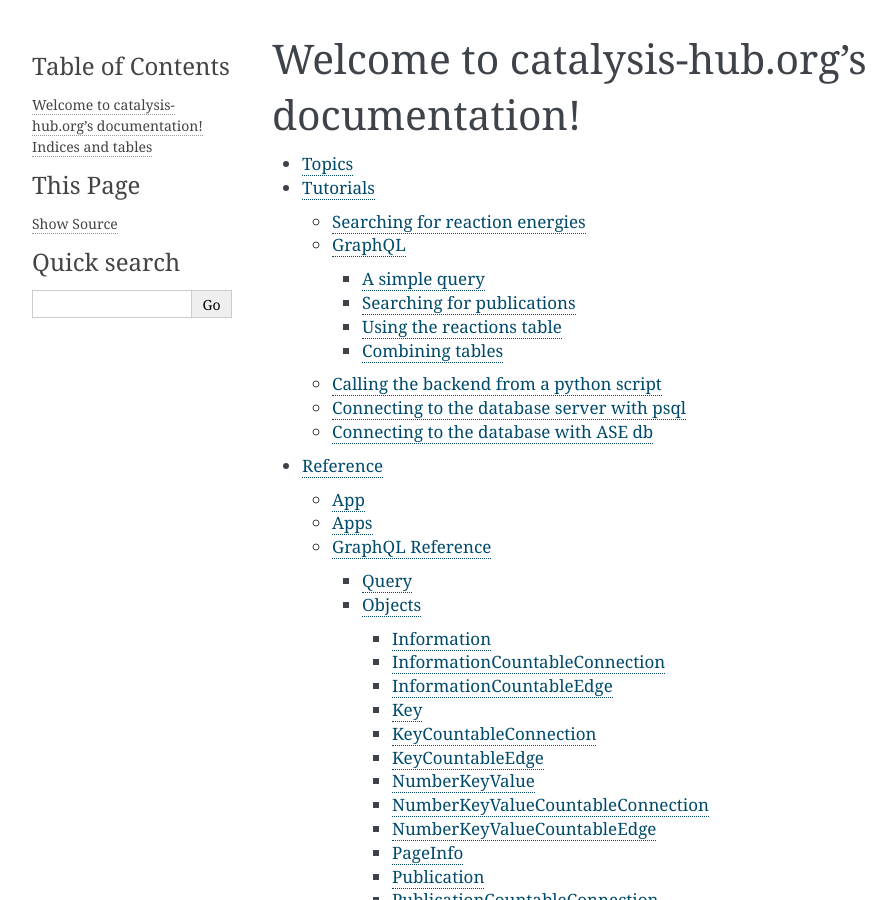
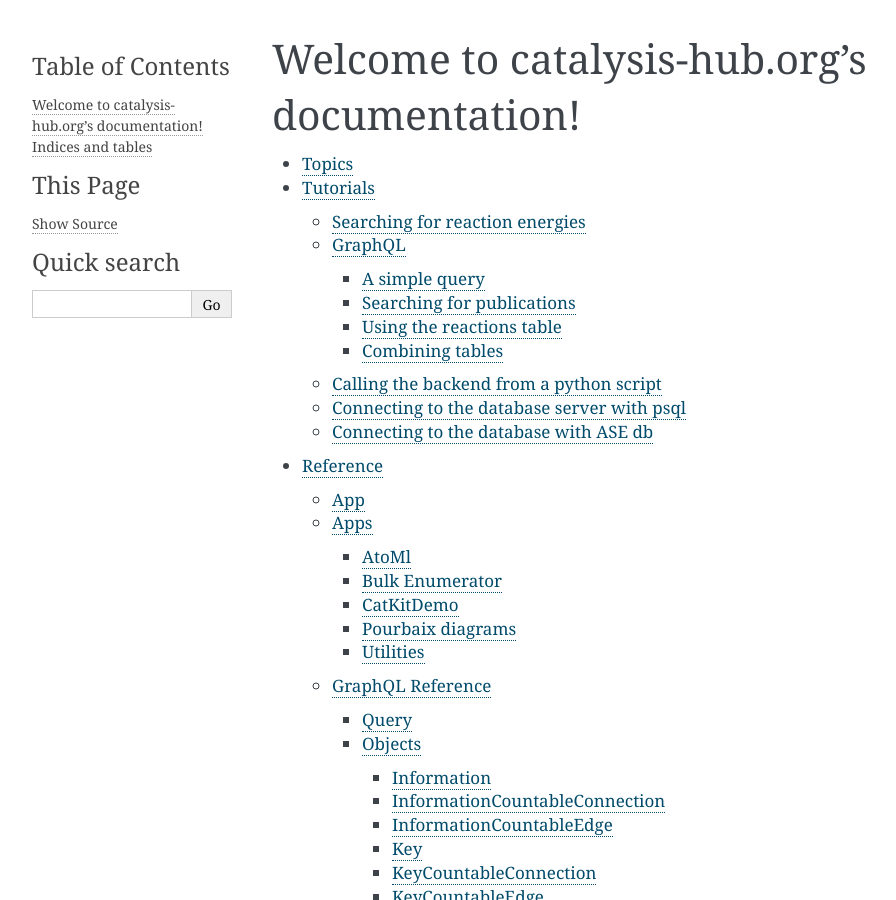
Before and after one commit to SUNCAT-Center/CatalysisHubBackend, a Sphinx documentation site: the page built from docs/source/index.rst, in a window 1280 px wide and 900 px high. Shown: the whole window, without its empty margins (148-1044 px from the left). Built offline with Sphinx 7.4.7, drawn with Linux system fonts in a browser that asks for light colours; pages that are not in the unit, such as notebooks, are missing from menus.

Commit message:
small doc update

```diff
--- a/docs/source/reference/apps.rst
+++ b/docs/source/reference/apps.rst
@@ -1,7 +1,8 @@
 Apps
 =====
 
-
+AtoMl
+-----
 .. automodule:: apps.AtoML
     :members:
     :undoc-members:
@@ -12,15 +13,22 @@
     :undoc-members:
     :show-inheritance:
 
+Bulk Enumerator
+---------------
 .. automodule:: apps.bulkEnumerator
     :members:
     :undoc-members:
     :show-inheritance:
 
+CatKitDemo
+----------
 .. automodule:: apps.catKitDemo
     :members:
     :undoc-members:
     :show-inheritance:
+
+Pourbaix diagrams
+-----------------
 
 .. automodule:: apps.pourbaix.run_pourbaix
     :members:
@@ -32,6 +40,8 @@
     :undoc-members:
     :show-inheritance:
 
+Utilities
+---------
 .. automodule:: apps.utils
     :members:
     :undoc-members:
--- a/docs/source/topics/index.rst
+++ b/docs/source/topics/index.rst
@@ -13,9 +13,9 @@
 
 
 The database structure builds upon the ASE-database (https://wiki.fysik.dtu.dk/ase/ase/db/db.html
-), which resides in the tables: `systems`, `species`, `keys`, `text_key_values`, `number_key_values`, `information`. These are used for storing atomic structures and calculational information.
+) that uses the tables: `systems`, `species`, `keys`, `text_key_values`, `number_key_values`, `information`. These are used for storing atomic structures and calculational information.
 
-On top of that is the tables `reaction` and `publication` which are used to store reaction energies and publication info for CatApp2.0.
+On top is the tables `reaction` and `publication` which are used to store reaction energies and publication info for CatApp v2.0.
 
 The tables `reaction_system` and `publication_system` links the ASE and CatApp parts together.
 
@@ -31,7 +31,7 @@
 
 And type `command + return` to see the result on the right hand. This should return the `id` of the first two reactions in the database. Notice that the left hand side is updated as well.
 
-See also the tutorials at http://catalysis-hub.readthedocs.io/en/latest/tutorials .
+See the tutorials at http://catalysis-hub.readthedocs.io/en/latest/tutorials to learn more.
 
 GraphQL Cheat Sheet
 -------------------
```
